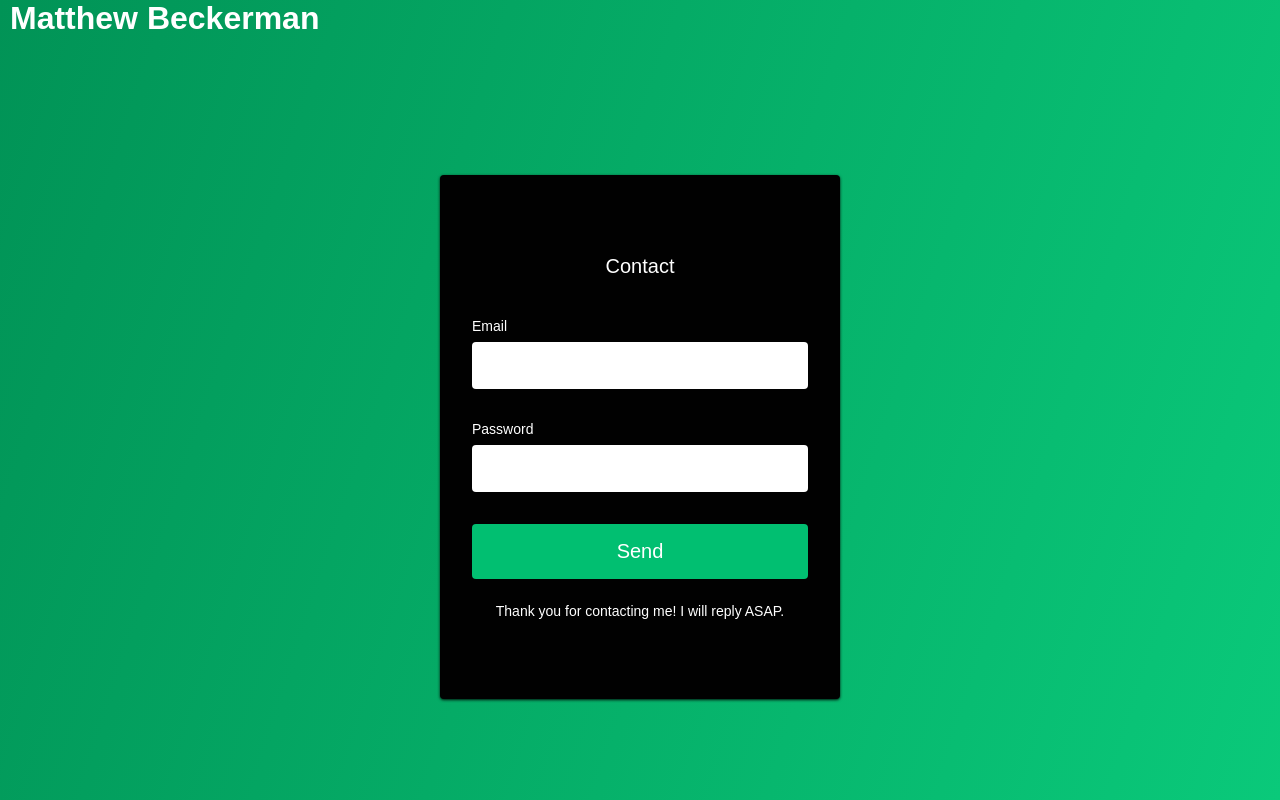
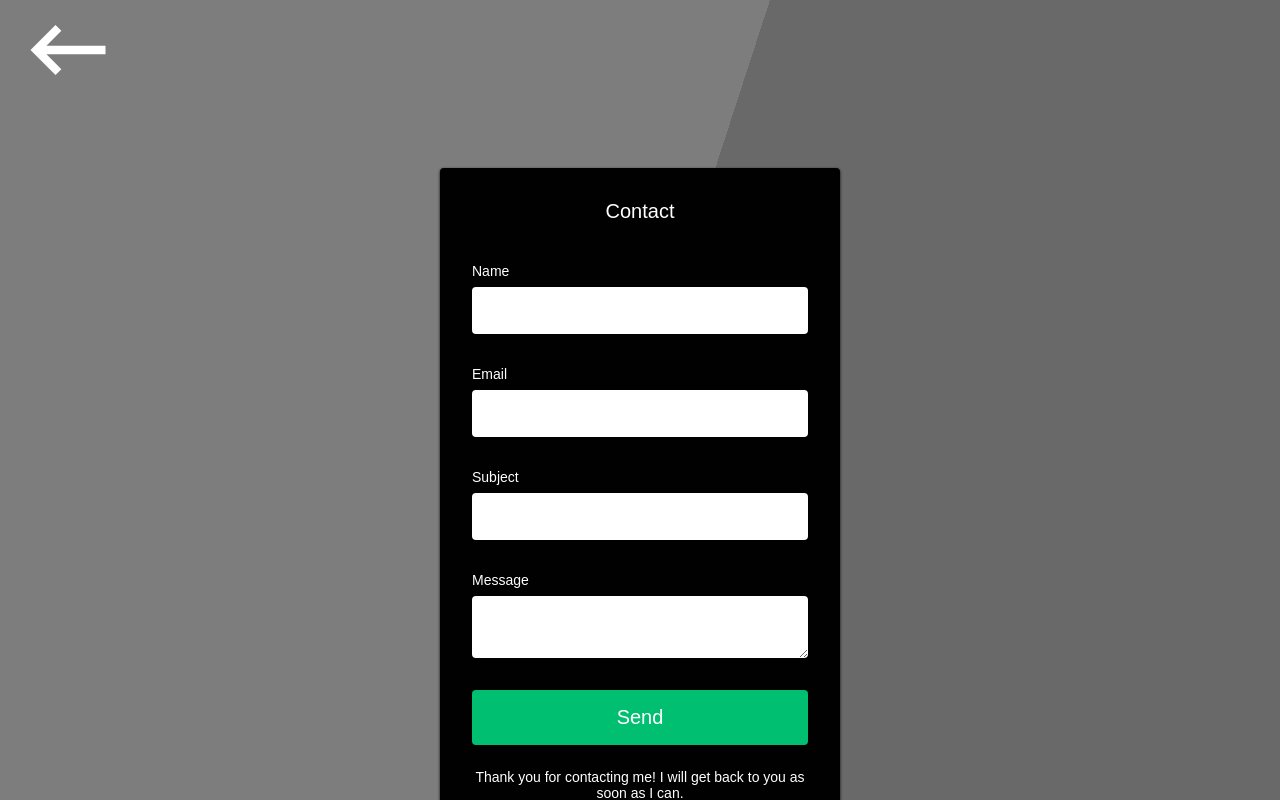
Before and after one commit to TTRIFIC/TTRIFIC.github.io, a React (Create React App) app: page /contact in a window 1280 px wide. Built offline with nearby package versions, Linux system fonts and the light colour scheme; the HTML template or start-up script is replaced by a standard one; a web font is replaced by a local one.

Commit message:
implementing version 1 of contact page

```diff
--- a/package.json
+++ b/package.json
@@ -4,15 +4,17 @@
   "private": true,
   "homepage": "https://ttrific.github.io",
   "dependencies": {
+    "@emailjs/browser": "^3.6.2",
     "@testing-library/jest-dom": "^5.16.2",
     "@testing-library/react": "^12.1.4",
     "@testing-library/user-event": "^13.5.0",
+    "emailjs-com": "^3.2.0",
     "react": "^17.0.2",
     "react-dom": "^17.0.2",
     "react-icons": "^4.3.1",
     "react-router": "^6.3.0",
     "react-router-dom": "^6.3.0",
-    "react-scripts": "^5.0.1",
+    "react-scripts": "^2.1.3",
     "react-scroll": "^1.8.7",
     "styled-components": "^5.3.3",
     "web-vitals": "^2.1.4"
--- a/src/App.js
+++ b/src/App.js
@@ -1,4 +1,5 @@
 import "./App.css";
+import React from "react";
 import { BrowserRouter as Router, Routes, Route } from "react-router-dom";
 import Home from "./pages";
 import ContactPage from "./pages/contact";
--- a/src/components/Contact/ContactElements.js
+++ b/src/components/Contact/ContactElements.js
@@ -1,4 +1,5 @@
 import styled from "styled-components";
+import { MdKeyboardBackspace } from "react-icons/md";
 import { Link } from "react-router-dom";
 
 export const Container = styled.div`
@@ -12,8 +13,8 @@ export const Container = styled.div`
   overflow: hidden;
   background: linear-gradient(
     108deg,
-    rgba(1, 147, 86, 1) 0%,
-    rgba(10, 201, 122, 1) 100%
+    rgba(125, 125, 125, 1) 50%,
+    rgba(105, 105, 105, 1) 50%
   );
 `;
 
@@ -38,8 +39,23 @@ export const Icon = styled(Link)`
 
   @media screen and (max-width: 480px) {
     margin-left: 16px;
-    margin-top: 8px;
-    justify-content: center;
+    margin-top: 16px;
+    margin-bottom: -8px;
+    justify-content: left;
+  }
+`;
+
+export const ArrowBack = styled(MdKeyboardBackspace)`
+  margin-left: 8px;
+  font-size: 100px;
+  color: #fff;
+
+  &:hover {
+    transition: all 0.2s ease-in-out;
+    color: #010606;
+  }
+  @media screen and (max-width: 480px) {
+    font-size: 50px;
   }
 `;
 
@@ -62,7 +78,7 @@ export const Form = styled.form`
   z-index: 1;
   display: grid;
   margin: 0 auto;
-  padding: 80px 32px;
+  padding: 32px 32px;
   border-radius: 4px;
   box-shadow: 0 1px 3px rgba(0, 0, 0, 0.9);
 
@@ -92,6 +108,13 @@ export const FormInput = styled.input`
   border-radius: 4px;
 `;
 
+export const FormTextArea = styled.textarea`
+  padding: 16px 16px;
+  margin-bottom: 32px;
+  border: none;
+  border-radius: 4px;
+`;
+
 export const FormButton = styled.button`
   background: #01bf71;
   padding: 16px 0;
--- a/src/components/Contact/index.js
+++ b/src/components/Contact/index.js
@@ -1,4 +1,5 @@
-import React from "react";
+import React, { useRef } from "react";
+import emailjs from "@emailjs/browser";
 import {
   Container,
   FormWrap,
@@ -8,24 +9,57 @@ import {
   FormH1,
   FormLabel,
   FormInput,
+  FormTextArea,
+  ArrowBack,
   FormButton,
   Text,
 } from "./ContactElements";
 
 const Contact = () => {
+  const form = useRef();
+
+  const sendEmail = (e) => {
+    e.preventDefault();
+
+    emailjs
+      .sendForm(
+        "service_ku2ew6q",
+        "template_dtriky3",
+        form.current,
+        "vmG48YppFD2_DZcef"
+      )
+      .then(
+        (result) => {
+          console.log(result.text);
+        },
+        (error) => {
+          console.log(error.text);
+        }
+      );
+  };
+
   return (
     <Container>
-      <Icon to="/">Matthew Beckerman</Icon>
+      <Icon to="/">
+        <ArrowBack />
+      </Icon>
       <FormWrap>
         <FormContent>
-          <Form action="#">
+          <Form action="#" ref={form} onSubmit={sendEmail}>
             <FormH1>Contact</FormH1>
+            <FormLabel htmlFor="for">Name</FormLabel>
+            <FormInput type="text" name="name" required />
             <FormLabel htmlFor="for">Email</FormLabel>
-            <FormInput type="email" required />
-            <FormLabel htmlFor="for">Password</FormLabel>
-            <FormInput type="password" required />
+            <FormInput type="email" name="email" required />
+            <FormLabel htmlFor="for">Subject</FormLabel>
+            <FormInput type="text" name="subject" required />
+            <FormLabel htmlFor="for">Message</FormLabel>
+            <FormTextArea type="text" name="message" required />
             <FormButton type="submit">Send</FormButton>
-            <Text>Thank you for contacting me! I will reply ASAP.</Text>
+            <Text>
+              Thank you for contacting me! I will get back to you as soon as I
+              can.
+            </Text>
           </Form>
         </FormContent>
       </FormWrap>
```
Also changed, not shown: 1 other file (tests, documents, lock files or other folders).
